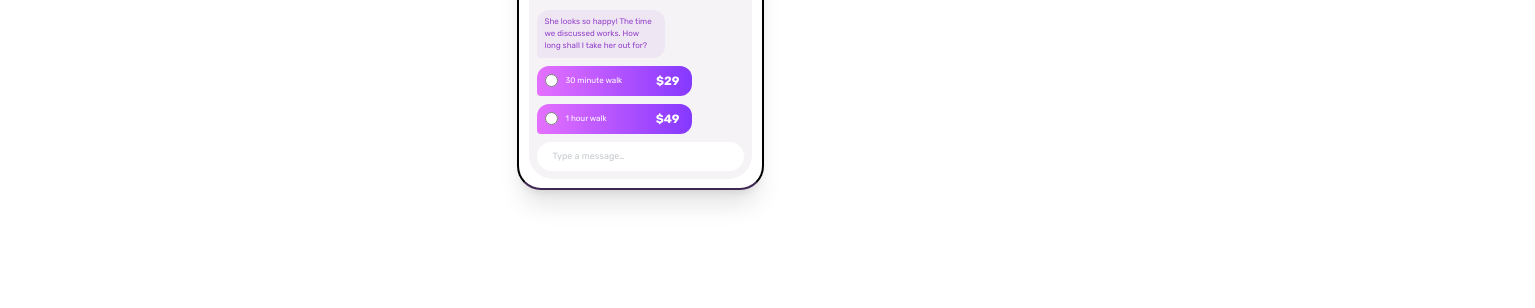
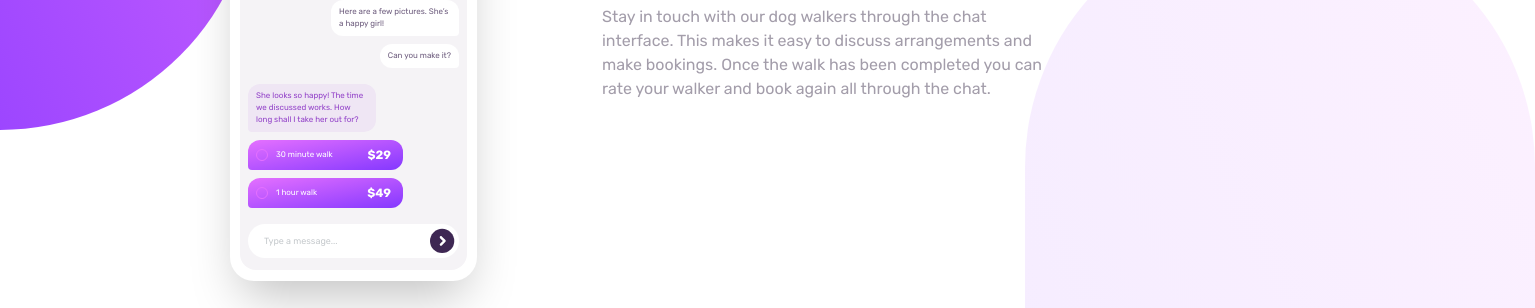
Before and after one commit to vladprosdev/meine-erste-Projekte, a website: page Praktikumsprojekte/Chat App Illustration/src/index.html in a window 1280 px wide. Shown: the part 379-687 px from the top of the page, 1535 px wide, since content can reach past the window. Drawn offline with Linux system fonts and the light colour scheme.

Commit message:
Chat App ist da!

```diff
--- a/Praktikumsprojekte/Chat App Illustration/src/index.html
+++ b/Praktikumsprojekte/Chat App Illustration/src/index.html
@@ -8,21 +8,24 @@
   <link rel="stylesheet" href="../src/output.css">
 </head>
 
-<body class="min-h-screen bg-color-white sm:px-8 sm:py-16">
+<body
+  class="min-h-screen relative bg-color-white flex justify-center items-center sm:px-8 sm:py-16 lg:before:-translate-x-1/2 lg:before:-translate-y-1/2 lg:after:translate-x-1/2 lg:after:translate-y-1/2 xl:before:-translate-x-1/4 xl:before:-translate-y-1/4 xl:after:translate-x-1/4 xl:after:translate-y-1/4">
 
 
 
-  <div class="content flex flex-col justify-center items-center gap-32">
+  <div class="content flex flex-wrap justify-center items-center sm:gap-16 md:gap-[7.8125rem]">
     <div
-      class="phone relative bg-clr-white w-[15.4375rem] h-[31.5625rem] shadow-xl rounded-3xl border-2 border-b-clr-heading p-[0.625rem]">
-      <div class="phone__content max-h-full bg-clr-chat-bg rounded-[inherit]">
+      class="phone flex justify-center items-center relative bg-clr-white  min-w-[15.4375rem] min-h-[32.5rem] shadow-2xl rounded-3xl p-[0.625rem]">
+      <div class="phone__content w-full h-full bg-clr-chat-bg rounded-2xl">
 
         <!-- NAV START -->
         <div
           class="nav bg-gradient-to-bl from-clr-gradient-1 to-clr-gradient-2 rounded-t-2xl rounded-b-lg px-4 pt-[1.875rem] pb-3 m-[0.0625rem]">
           <div class="nav__content flex justify-between items-center">
-            <div class="nav__left flex gap-2">
-              <img src="../assets/images/back-icon.svg" class="back-icon">
+            <div class="nav__left flex gap-1">
+              <button>
+                <img src="../assets/images/back-icon.svg" class="back-icon">
+              </button>
 
               <div class="contact flex items-center gap-2">
                 <img src="../assets/images/avatar.jpg" alt="Samuel Green"
@@ -36,7 +39,9 @@
             </div>
 
             <div class="nav__right">
-              <img src="../assets/images/settings-icon.svg" class="settings-icon">
+              <button class="">
+                <img src="../assets/images/settings-icon.svg" class="settings-icon">
+              </button>
             </div>
 
           </div>
@@ -85,39 +90,43 @@
                   How long shall I take her out for?</p>
               </div>
 
-              <form
-                class="option-1 flex justify-center items-center max-w-[9.6875rem] bg-gradient-to-r from-clr-gradient-1 to-clr-gradient-2 pl-2 pr-3 py-[0.375rem] rounded-xl rounded-bl-[0.25rem]">
-                <input type="radio" id="ThirtyMinutes" name="service" value="30-minute-walk" class="mr-2">
-                <label for="30Minutes" class="text-fs-chat font-fw-400 text-clr-white">30 minute walk</label>
-                <p class="price text-fs-price font-fw-700 text-clr-white ml-auto">$29</p>
-              </form>
+              <fieldset class="flex flex-col gap-2">
+                <div
+                  class="option-1 flex justify-center items-center max-w-[9.6875rem] bg-gradient-to-br from-clr-gradient-1 to-clr-gradient-2 pl-2 pr-3 py-[0.375rem] rounded-xl rounded-bl-[0.25rem]">
+                  <input type="radio" id="ThirtyMinutes" name="service" value="30-minute-walk"
+                    class="mr-2 appearance-none cursor-pointer w-3 aspect-square border-[1px] border-clr-radio-button-outline rounded-full">
+                  <label for="30Minutes" class="text-fs-chat font-fw-400 text-clr-white">30 minute walk</label>
+                  <p class="price text-fs-price font-fw-700 text-clr-white ml-auto">$29</p>
+                </div>
 
-              <form
-                class="option-2 flex justify-center items-center max-w-[9.6875rem] bg-gradient-to-r from-clr-gradient-1 to-clr-gradient-2 pl-2 pr-3 py-[0.375rem] rounded-xl rounded-bl-[0.25rem]">
-                <input type="radio" id="OneHour" name="service" value="30-minute-walk" class="mr-2">
-                <label for="OneHour" class="text-fs-chat font-fw-400 text-clr-white">1 hour walk</label>
-                <p class="price text-fs-price font-fw-700 text-clr-white ml-auto">$49</p>
-              </form>
-            </div>
-          </div>
-          <!-- CHAT END -->
-
-          <div class="type-bar bg-clr-white rounded-full py-2 pl-4 mt-2">
-            <div class="type-bar__content flex justify-between">
-              <p class="text-fs-placeholder font-fw-400 text-clr-placeholder">Type a message…</p>
-
-              <div class="submit-button">
-                <div class="arrow-icon"></div>
-              </div>
+                <div
+                  class="option-2 flex justify-center items-center max-w-[9.6875rem] bg-gradient-to-br from-clr-gradient-1 to-clr-gradient-2 pl-2 pr-3 py-[0.375rem] rounded-xl rounded-bl-[0.25rem]">
+                  <input type="radio" id="OneHour" name="service" value="30-minute-walk"
+                    class="mr-2 appearance-none cursor-pointer w-3 aspect-square border-[1px] border-clr-radio-button-outline rounded-full">
+                  <label for="OneHour" class="text-fs-chat font-fw-400 text-clr-white">1 hour walk</label>
+                  <p class="price text-fs-price font-fw-700 text-clr-white ml-auto">$49</p>
+                </div>
+              </fieldset>
             </div>
           </div>
 
+          <form
+            class="type-bar flex justify-between items-center overflow-clip bg-clr-white rounded-full p-1 pl-4 mt-4">
+            <input type="text" placeholder="Type a message..."
+              class="flex-grow text-fs-placeholder font-fw-400 text-clr-black placeholder-clr-placeholder focus:outline-none">
+
+            <button>
+              <img src="../assets/images/submit-icon.svg" alt="">
+            </button>
+          </form>
         </div>
+        <!-- CHAT END -->
+
       </div>
     </div>
 
     <!-- TESTIMONIAL START -->
-    <div class="testimonial flex flex-col gap-6 text-center">
+    <div class="testimonial flex flex-col gap-6 text-center sm:max-w-md md:text-left">
       <h1 class="text-fs-heading font-fw-500 text-clr-heading leading-10">Simple booking</h1>
       <p class="text-fs-paragraph font-fw-400 text-clr-paragraph">Stay in touch with our dog walkers through the chat
         interface. This makes it easy to
--- a/Praktikumsprojekte/Chat App Illustration/src/input.css
+++ b/Praktikumsprojekte/Chat App Illustration/src/input.css
@@ -11,14 +11,32 @@
 @tailwind components;
 @tailwind utilities;
 
+@layer base {
+    button {
+        @apply cursor-pointer min-w-3 min-h-3;
+    }
+
+    input[type="radio"] {
+        @apply relative flex justify-center items-center;
+    }
+
+    input[type="radio"]:checked:before {
+        @apply content-[''] absolute bg-clr-white w-2 aspect-square rounded-[inherit];
+    }
+
+    /* input[type="text"]::placeholder {
+        @apply text-fs-placeholder font-fw-400 text-clr-placeholder;
+    } */
+}
+
 @layer components {
-    /* body:before {
-        @apply content-[''] absolute bg-gradient-to-bl from-clr-gradient-1 to-clr-gradient-2 w-[31.875rem] h-[63.625rem] right-[187px] top-[-509px] rounded-full -z-10;
+    body:before {
+        @apply content-[''] absolute w-[31.875rem] h-[63.625rem] top-0 left-0 bg-gradient-to-bl from-clr-gradient-1 to-clr-gradient-2 rounded-full -z-10 -translate-x-[60%] -translate-y-1/2;
     }
 
     body:after {
-        @apply content-[''] absolute inset-0 bg-gradient-to-bl from-clr-gradient-1 to-clr-gradient-2 w-[31.875rem] h-[63.625rem] left-[188px] bottom-[509px] rounded-full -z-10;
-    } */
+        @apply content-[''] absolute w-[31.875rem] h-[63.625rem] bottom-0 right-0 bg-gradient-to-bl from-clr-gradient-1 to-clr-gradient-2 rounded-full -z-10 opacity-10 translate-x-[65%] translate-y-1/2;
+    }
 
     .phone::before {
         @apply content-[''] absolute top-0 left-[3.6875rem] bg-clr-white w-[8.0625rem] h-[1.8125rem] rounded-b-xl;
--- a/Praktikumsprojekte/Chat App Illustration/tailwind.config.js
+++ b/Praktikumsprojekte/Chat App Illustration/tailwind.config.js
@@ -4,8 +4,9 @@
    theme: {
      screens: {
        'sm': '0px',
-       'md': '768px',
-       'lg': '1024px',
+       'md': '823px',
+       'lg': '1000px',
+       'xl': '1300px',
      },
      fontFamily: {
        rubik: ['Rubik, sans-serif'],
@@ -35,6 +36,7 @@
          'heading': 'hsl(271, 36%, 24%)',
          'paragraph': 'hsl(270, 7%, 64%)',
          'white': 'hsl(0, 0%, 100%)',
+         'black': 'hsl(0, 0%, 0%)',
          'submit-button-bg': 'hsl(271, 36%, 24%)',
          'radio-button-outline': 'hsl(289, 100%, 72%)',
          'gradient-1': 'hsl(289, 100%, 72%)',
```
Also changed, not shown: Praktikumsprojekte/Chat App Illustration/assets/images/submit-icon.svg (added), Praktikumsprojekte/Chat App Illustration/src/output.css.
